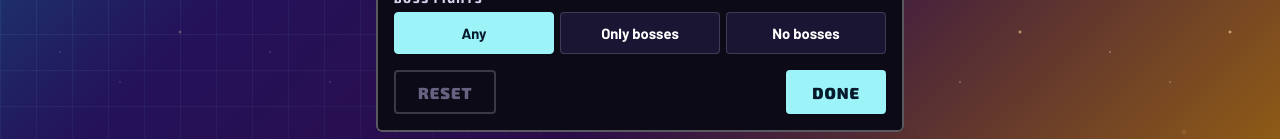
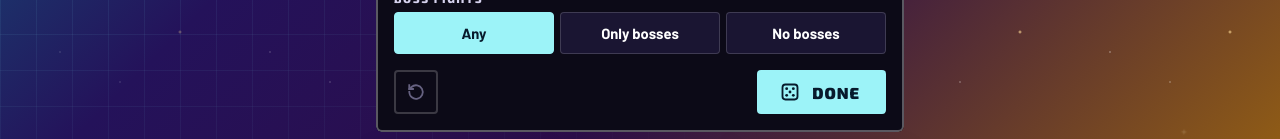
Before and after one commit to patel-priyank/Split-Decision, a React (Vite) app: page / in a window 1280 px wide. Both pictures are taken after a click on the button 819 px from the left and 754 px from the top of the page. Shown: the part 578-717 px from the top of the page. Built offline with nearby package versions, Linux system fonts and the light colour scheme.

Commit message:
add icons and icons to filter sheet

```diff
--- a/src/App.tsx
+++ b/src/App.tsx
@@ -17,6 +17,7 @@ import { pickRandom } from './lib/random';
 import { useStoredState } from './lib/useStoredState';
 
 import { FilterSheet } from './components/FilterSheet';
+import { DiceIcon, FilterIcon, InfoIcon } from './components/Icons';
 import { InfoSheet } from './components/InfoSheet';
 import { LevelCard } from './components/LevelCard';
 
@@ -43,9 +44,9 @@ function sanitise(stored: Partial<FilterState> | null | undefined): FilterState
   const merged = { ...DEFAULT_FILTERS, ...(stored ?? {}) };
   return {
     story: merged.story === 'all' || Object.hasOwn(STORY_LABEL, merged.story) ? merged.story : 'all',
-    energy: Array.isArray(merged.energy) ? merged.energy.filter(e => Object.hasOwn(ENERGY_LABEL, e)) : [],
+    energy: Array.isArray(merged.energy) ? merged.energy.filter(e => typeof e === 'string' && Object.hasOwn(ENERGY_LABEL, e)) : [],
     boss: Object.hasOwn(BOSS_LABEL, merged.boss) ? merged.boss : 'any',
-    kinds: Array.isArray(merged.kinds) ? merged.kinds.filter(k => Object.hasOwn(KIND_LABEL, k)) : []
+    kinds: Array.isArray(merged.kinds) ? merged.kinds.filter(k => typeof k === 'string' && Object.hasOwn(KIND_LABEL, k)) : []
   };
 }
 
@@ -70,45 +71,6 @@ const TWINKLES: [number, number, number, number][] = [
 ];
 
 const filterPool = (filters: FilterState) => LEVELS.filter(level => matches(level, filters));
-
-function FilterIcon() {
-  return (
-    <svg viewBox="0 0 24 24" width="24" height="24" aria-hidden="true">
-      <path
-        d="M4 6h10M18 6h2M4 12h4M12 12h8M4 18h12M20 18h0"
-        stroke="currentColor"
-        strokeWidth="2.2"
-        strokeLinecap="square"
-      />
-      <rect x="14" y="4" width="4" height="4" fill="currentColor" />
-      <rect x="8" y="10" width="4" height="4" fill="currentColor" />
-      <rect x="16" y="16" width="4" height="4" fill="currentColor" />
-    </svg>
-  );
-}
-
-function DiceIcon() {
-  return (
-    <svg viewBox="0 0 24 24" width="28" height="28" aria-hidden="true">
-      <rect x="3" y="3" width="18" height="18" rx="3.5" fill="none" stroke="currentColor" strokeWidth="2.2" />
-      <circle cx="8" cy="8" r="1.7" fill="currentColor" />
-      <circle cx="16" cy="8" r="1.7" fill="currentColor" />
-      <circle cx="12" cy="12" r="1.7" fill="currentColor" />
-      <circle cx="8" cy="16" r="1.7" fill="currentColor" />
-      <circle cx="16" cy="16" r="1.7" fill="currentColor" />
-    </svg>
-  );
-}
-
-function InfoIcon() {
-  return (
-    <svg viewBox="0 0 24 24" width="24" height="24" aria-hidden="true">
-      <rect x="3" y="3" width="18" height="18" rx="3" fill="none" stroke="currentColor" strokeWidth="2.2" />
-      <rect x="10.8" y="10" width="2.4" height="8" fill="currentColor" />
-      <rect x="10.8" y="6" width="2.4" height="2.4" fill="currentColor" />
-    </svg>
-  );
-}
 
 export default function App() {
   const [storedFilters, setFilters] = useStoredState<FilterState>(FILTERS_KEY, DEFAULT_FILTERS);
@@ -152,6 +114,15 @@ export default function App() {
     if (currentId) remember(currentId);
     // eslint-disable-next-line react-hooks/exhaustive-deps
   }, []);
+
+  // If nothing was dealt (the saved filters matched nothing), deal as soon as the filters allow one.
+  useEffect(() => {
+    if (currentId) return;
+    const next = pickRandom(pool, recent);
+    if (!next) return;
+    setCurrentId(next.id);
+    remember(next.id);
+  }, [currentId, pool, recent, remember]);
 
   function randomise() {
     // Close any open drawer so the new pick is visible.
@@ -202,6 +173,7 @@ export default function App() {
           value={filters}
           onChange={setFilters}
           onClose={closeSheet}
+          onDone={randomise}
           matchCount={pool.length}
         />
         <InfoSheet open={openSheet === 'info'} onClose={closeSheet} />
--- a/src/components/FilterSheet.tsx
+++ b/src/components/FilterSheet.tsx
@@ -9,7 +9,8 @@ import {
 
 import { bump, tick } from '../lib/haptics';
 
-import { MultiSelect } from './MultiSelect';
+import { DiceIcon, ResetIcon } from './Icons';
+import { MultiSelect, type Option } from './MultiSelect';
 import { Sheet } from './Sheet';
 
 interface Props {
@@ -17,25 +18,21 @@ interface Props {
   value: FilterState;
   onChange: (next: FilterState) => void;
   onClose: () => void;
+  onDone: () => void;
   matchCount: number;
-}
-
-interface Option<T extends string> {
-  value: T;
-  label: string;
 }
 
 function toOptions<T extends string>(labels: Record<T, string>): Option<T>[] {
   return (Object.keys(labels) as T[]).map(value => ({ value, label: labels[value] }));
 }
 
-// Story options use shorter labels than the card badge (STORY_LABEL), plus an 'all' choice.
 const STORY_OPTIONS: Option<FilterState['story']>[] = [
   { value: 'all', label: 'Anyone' },
   { value: 'mio', label: 'Mio' },
   { value: 'zoe', label: 'Zoe' },
   { value: 'both', label: 'Both' }
 ];
+
 const ENERGY_OPTIONS = toOptions(ENERGY_LABEL);
 const KIND_OPTIONS = toOptions(KIND_LABEL);
 const BOSS_OPTIONS = toOptions(BOSS_LABEL);
@@ -76,7 +73,7 @@ function Segmented<T extends string>({
   );
 }
 
-export function FilterSheet({ open, value, onChange, onClose, matchCount }: Props) {
+export function FilterSheet({ open, value, onChange, onClose, onDone, matchCount }: Props) {
   // Every filter change gives a light tick.
   const update = (next: FilterState) => {
     tick();
@@ -132,10 +129,13 @@ export function FilterSheet({ open, value, onChange, onClose, matchCount }: Prop
             onChange(DEFAULT_FILTERS);
           }}
           disabled={!hasActive}
+          aria-label="Reset filters"
+          title="Reset filters"
         >
-          Reset
+          <ResetIcon />
         </button>
-        <button type="button" className="done-btn" onClick={onClose}>
+        <button type="button" className="done-btn" onClick={onDone}>
+          <DiceIcon size={20} />
           Done
         </button>
       </footer>
--- /dev/null
+++ b/src/components/Icons.tsx
@@ -0,0 +1,49 @@
+// Decorative icons; the buttons that use them carry the accessible label.
+
+export function FilterIcon() {
+  return (
+    <svg viewBox="0 0 24 24" width="24" height="24" aria-hidden="true">
+      <path
+        d="M4 6h10M18 6h2M4 12h4M12 12h8M4 18h12M20 18h0"
+        stroke="currentColor"
+        strokeWidth="2.2"
+        strokeLinecap="square"
+      />
+      <rect x="14" y="4" width="4" height="4" fill="currentColor" />
+      <rect x="8" y="10" width="4" height="4" fill="currentColor" />
+      <rect x="16" y="16" width="4" height="4" fill="currentColor" />
+    </svg>
+  );
+}
+
+export function DiceIcon({ size = 28 }: { size?: number }) {
+  return (
+    <svg viewBox="0 0 24 24" width={size} height={size} aria-hidden="true">
+      <rect x="3" y="3" width="18" height="18" rx="3.5" fill="none" stroke="currentColor" strokeWidth="2.2" />
+      <circle cx="8" cy="8" r="1.7" fill="currentColor" />
+      <circle cx="16" cy="8" r="1.7" fill="currentColor" />
+      <circle cx="12" cy="12" r="1.7" fill="currentColor" />
+      <circle cx="8" cy="16" r="1.7" fill="currentColor" />
+      <circle cx="16" cy="16" r="1.7" fill="currentColor" />
+    </svg>
+  );
+}
+
+export function InfoIcon() {
+  return (
+    <svg viewBox="0 0 24 24" width="24" height="24" aria-hidden="true">
+      <rect x="3" y="3" width="18" height="18" rx="3" fill="none" stroke="currentColor" strokeWidth="2.2" />
+      <rect x="10.8" y="10" width="2.4" height="8" fill="currentColor" />
+      <rect x="10.8" y="6" width="2.4" height="2.4" fill="currentColor" />
+    </svg>
+  );
+}
+
+export function ResetIcon() {
+  return (
+    <svg viewBox="0 0 24 24" width="18" height="18" aria-hidden="true">
+      <path d="M3 12a9 9 0 1 0 3-6.7L3 8" fill="none" stroke="currentColor" strokeWidth="2.4" strokeLinecap="square" />
+      <path d="M3 3v5h5" fill="none" stroke="currentColor" strokeWidth="2.4" strokeLinecap="square" />
+    </svg>
+  );
+}
--- a/src/components/InfoSheet.tsx
+++ b/src/components/InfoSheet.tsx
@@ -33,7 +33,8 @@ export function InfoSheet({ open, onClose }: Props) {
           </li>
           <li>
             <strong>Filters</strong> narrow it down: whose story it is (Mio's sci-fi, Zoe's fantasy, or both), how much
-            energy you've got, level or side story, and whether you're up for a boss fight.
+            energy you've got, level or side story, and whether you're up for a boss fight. Tap Done to deal a new pick
+            with them.
           </li>
           <li>Your filters are remembered on this device.</li>
           <li>Find the level in the game's chapter select and play from there.</li>
--- a/src/components/LevelCard.tsx
+++ b/src/components/LevelCard.tsx
@@ -1,31 +1,12 @@
-import { useLayoutEffect, useRef, useState } from 'react';
+import { useState } from 'react';
 
 import { ENERGY_LABEL, KIND_LABEL, STORY_LABEL, type Level } from '../data/types';
 
 import { Marquee } from './Marquee';
 
-// Fractional card heights on phones make scrollHeight round up and clientHeight round down,
-// so text that fits can still "overflow" by a pixel or two. Only scroll beyond that.
-const MIN_OVERFLOW_PX = 2;
-
 export function LevelCard({ level }: { level: Level }) {
   const [imgFailed, setImgFailed] = useState(false);
   const showImage = level.image && !imgFailed;
-
-  const descRef = useRef<HTMLParagraphElement>(null);
-  const [descScrolls, setDescScrolls] = useState(false);
-
-  useLayoutEffect(() => {
-    const descEl = descRef.current;
-    if (!descEl) return;
-    const measure = () => setDescScrolls(descEl.scrollHeight - descEl.clientHeight > MIN_OVERFLOW_PX);
-    measure();
-    const observer = new ResizeObserver(measure);
-    observer.observe(descEl);
-    // Web fonts can change the text height after first paint.
-    document.fonts?.ready.then(measure).catch(() => {});
-    return () => observer.disconnect();
-  }, [level.description]);
 
   return (
     <article className={`card card-${level.story}`}>
@@ -60,9 +41,7 @@ export function LevelCard({ level }: { level: Level }) {
         <p className="card-tagline" title={level.tagline}>
           {level.tagline}
         </p>
-        <p ref={descRef} className={`card-desc ${descScrolls ? 'is-scrollable' : ''}`}>
-          {level.description}
-        </p>
+        <p className="card-desc">{level.description}</p>
       </div>
     </article>
   );
--- a/src/index.css
+++ b/src/index.css
@@ -646,18 +646,17 @@ button:disabled {
   gap: 12px;
 }
 
-/* Secondary action: same size as Done, outlined */
+/* Secondary icon action: same height as Done, outlined */
 .outline-btn {
+  width: 44px;
   height: 44px;
-  padding: 0 22px;
+  padding: 0;
+  display: grid;
+  place-items: center;
   border: 2px solid var(--cyan);
   border-radius: var(--radius-sm);
   background: transparent;
   color: var(--cyan);
-  font-family: var(--font-display);
-  font-weight: 900;
-  text-transform: uppercase;
-  letter-spacing: 0.06em;
   transition:
     background 0.12s,
     color 0.12s,
@@ -675,8 +674,11 @@ button:disabled {
 }
 
 .done-btn {
+  display: inline-flex;
+  align-items: center;
+  gap: 12px;
   height: 44px;
-  padding: 0 26px;
+  padding-inline: 23px 26px;
   border: 0;
   border-radius: var(--radius-sm);
   background: var(--cyan);
@@ -742,7 +744,7 @@ button:disabled {
   place-items: center;
   line-height: 1;
   font-size: 0.72rem;
-  font-weight: 900;
+  font-weight: 700;
   border-radius: 2px;
   background: var(--cyan);
   color: var(--ink);
--- a/src/lib/storage.ts
+++ b/src/lib/storage.ts
@@ -1,4 +1,5 @@
 // Small, failure-tolerant localStorage helpers.
+
 export function load<T>(key: string, fallback: T): T {
   try {
     const raw = localStorage.getItem(key);
```
Also changed, not shown: src/components/MultiSelect.tsx (+23 -6 lines), src/data/images.ts (+10 -2 lines), 2 other files (tests, documents, lock files or other folders).
